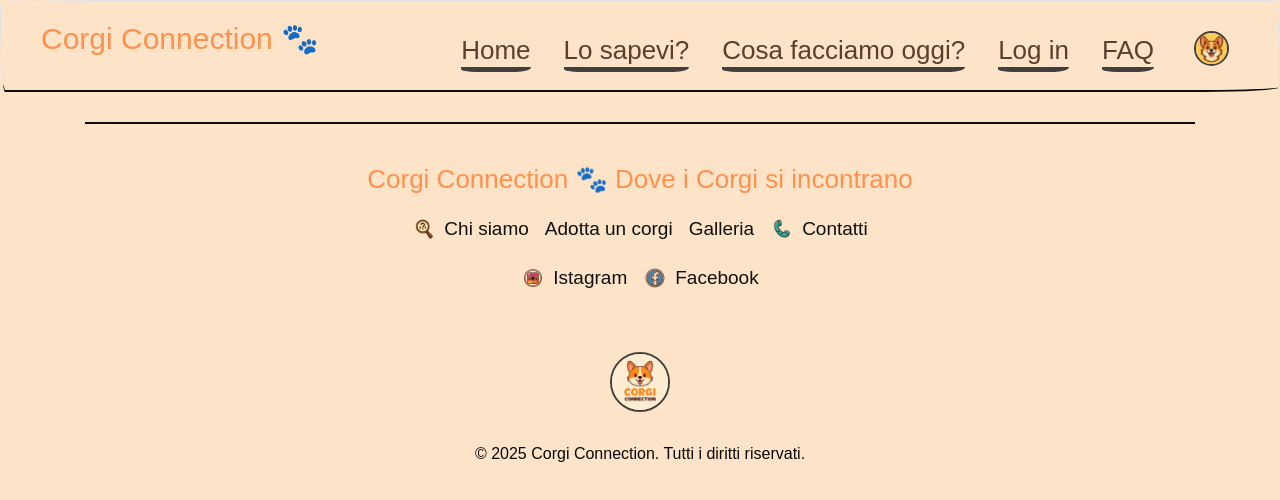
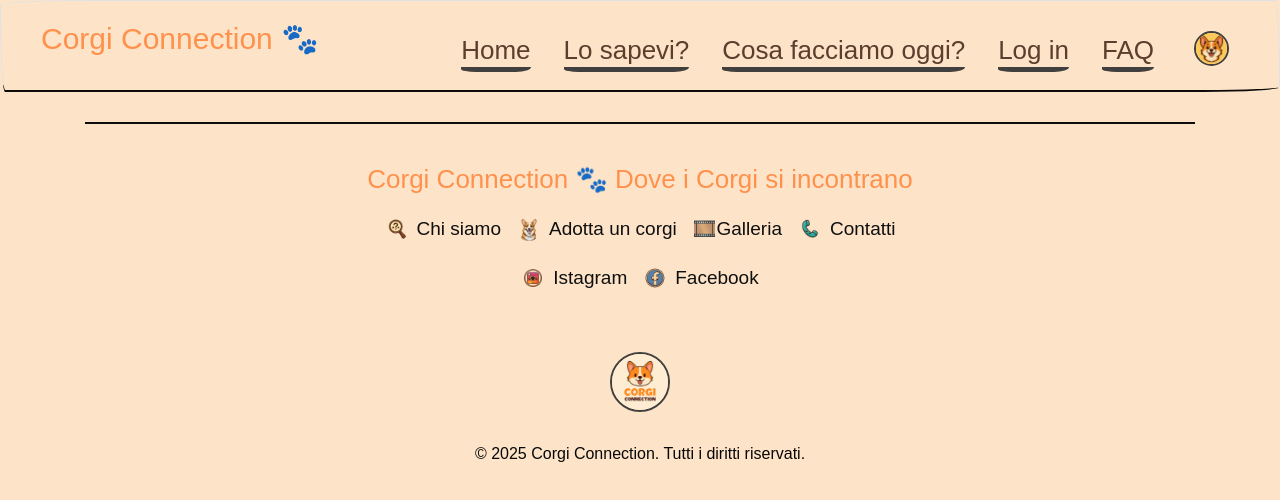
Before and after one commit to alessandraciccone/CorgiConnection, a React (Vite) app in the folder CorgiConnectionFE/: page /admin in a window 1280 px wide. Shown: the top 500 px of the page. Built offline with nearby package versions, Linux system fonts and the light colour scheme; a web font is replaced by a local one.

Commit message:
adds last icons

```diff
--- a/CorgiConnectionFE/src/components/Footer.jsx
+++ b/CorgiConnectionFE/src/components/Footer.jsx
@@ -5,7 +5,7 @@ import facebook from "../assets/img/facebook.png";
 import istagram from "../assets/img/istagram.png";
 import phone from "../assets/img/phone.png";
 import chisiamo from "../assets/img/chisiamo.png";
-
+import adopt from "../assets/img/adopt.png";
 const Footer = () => {
   const year = new Date().getFullYear();
 
@@ -19,11 +19,14 @@ const Footer = () => {
         <div className="footer-links">
           <div className="about">
             <img src={chisiamo} className="chisiamoicon" alt=" chisiamo icon" />
-
             <a href="/about">Chi siamo</a>
           </div>
-          <a href="/adopt">Adotta un corgi</a>
-          <a href="/gallery">Galleria</a>
+          <div className="adopt">
+            <img src={adopt} className="adoptIcon" alt=" adopt icon" />
+            <a href="/adopt">Adotta un corgi</a>
+          </div>
+
+          <a href="/gallery">🎞️Galleria</a>
           <div className="contattiLink">
             <img src={phone} className="phoneIcon" alt=" phone icon" />
             <a href="/contact">Contatti</a>
--- a/CorgiConnectionFE/src/components/Welcome.jsx
+++ b/CorgiConnectionFE/src/components/Welcome.jsx
@@ -24,7 +24,7 @@ const Welcome = () => {
       <div className="speech-bubble dog">
         <span>
           Io mi chiamo Gaspare, e lei è la mia umana Alessandra!{" "}
-          <a href="#" className="register-link">
+          <a href="#        " className="register-link">
             Registrati
           </a>{" "}
           e vieni a conoscere nuovi amici insieme a noi ❤️
--- a/CorgiConnectionFE/src/css/Footer.css
+++ b/CorgiConnectionFE/src/css/Footer.css
@@ -145,6 +145,21 @@ body {
 }
 
 
+.adopt{
+  display: flex;
+  align-items: center;
+  gap: 8px;
+}
+
+.adoptIcon{
+   width: 24px;
+  height: 24px;
+  /* border: 1px, solid, black; */
+  border:none;
+  border-radius: 50%;
+  object-fit: cover;
+}
+
 /* Responsive */
 @media (max-width: 768px) {
   .footer-links,
--- a/CorgiConnectionFE/src/css/Welcome.css
+++ b/CorgiConnectionFE/src/css/Welcome.css
@@ -55,11 +55,11 @@
 }
 
 .register-link {
-  background-image: none !important;
-  background: none !important;
+
   color: rgb(229, 95, 18)!important;;
   font-weight: bold;
   text-decoration: none;
+  background-image:none !important ;
 }
 .register-link:hover {
   text-decoration: none !important;
```
Also changed, not shown: CorgiConnectionFE/src/assets/img/adopt.png (added), 1 other file (tests, documents, lock files or other folders).
